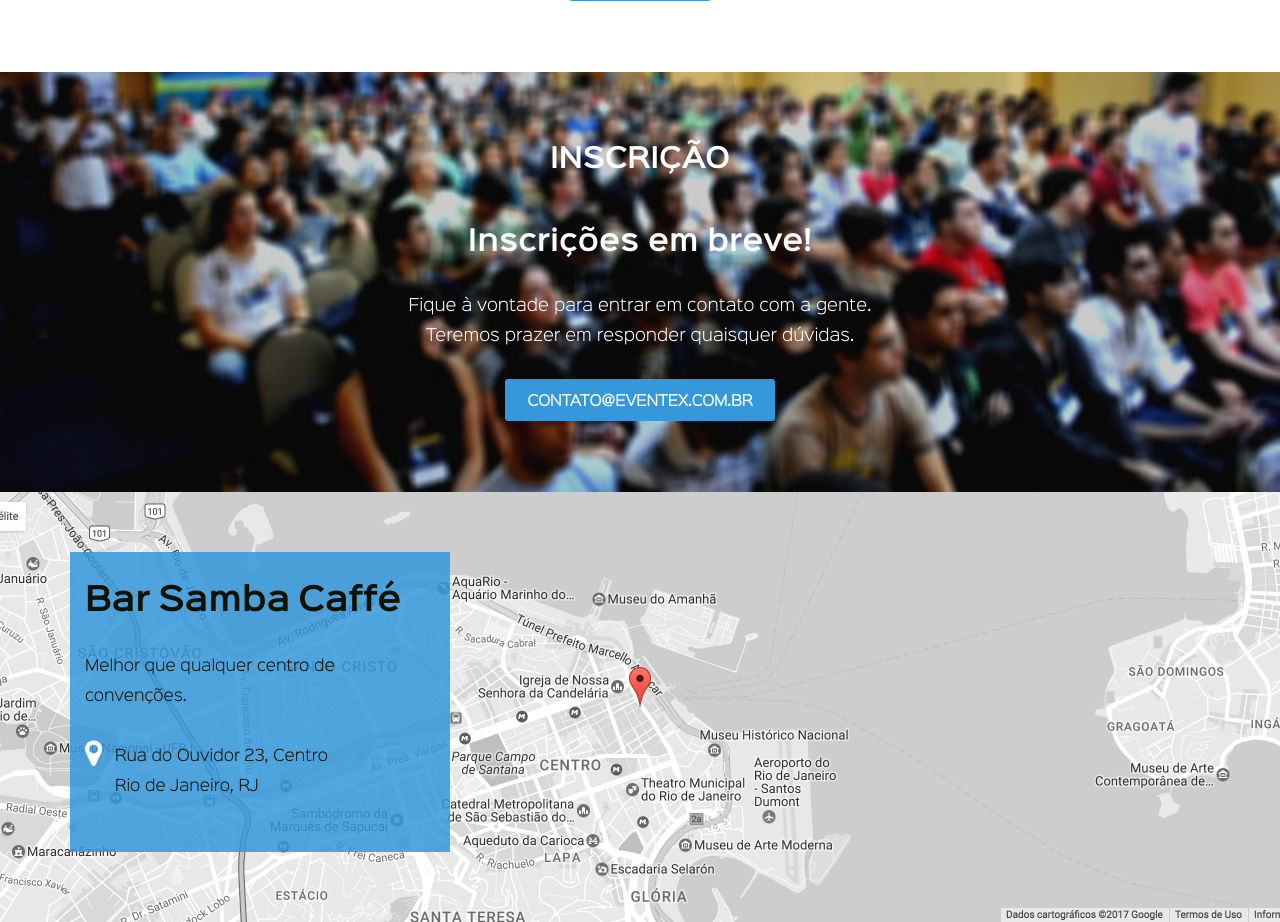
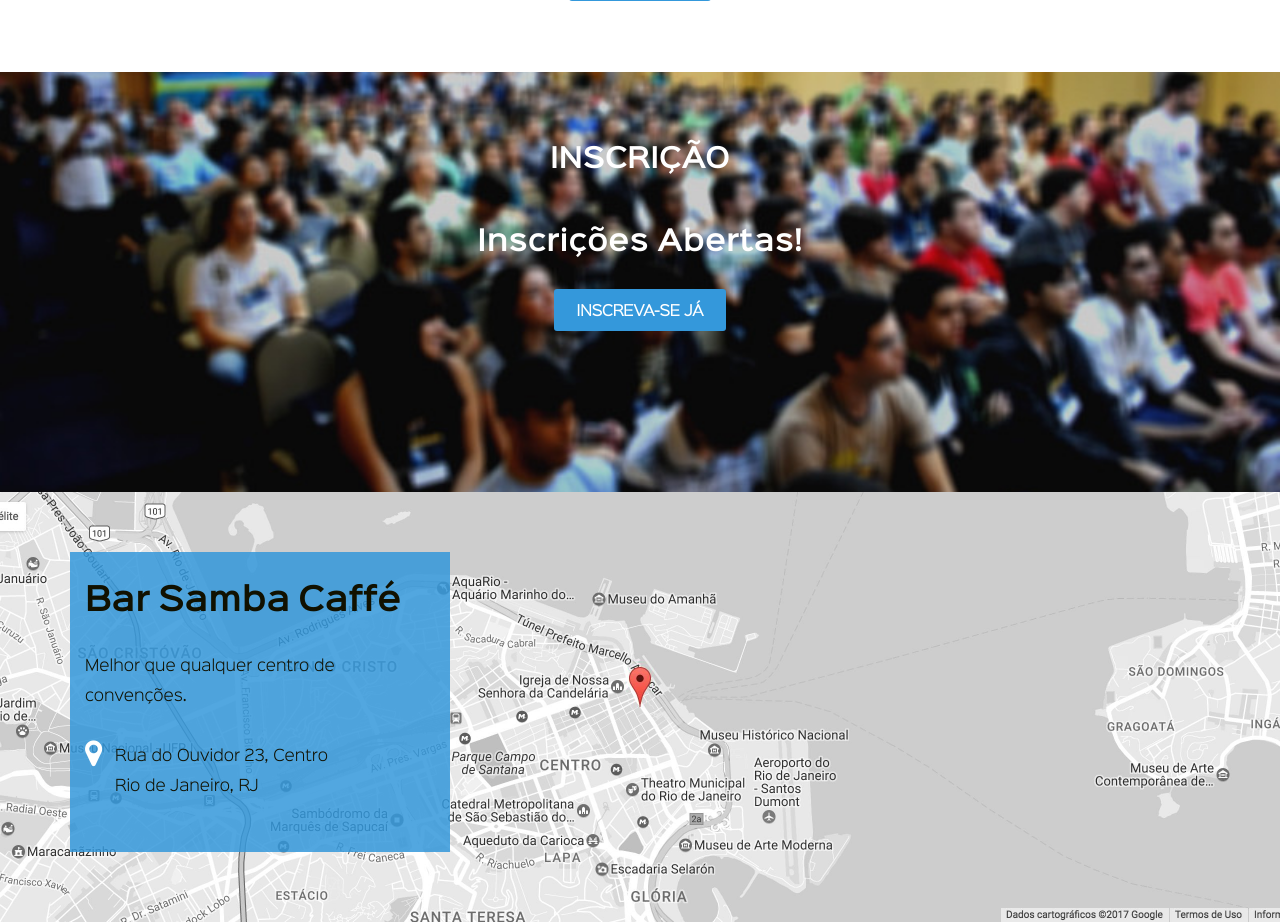
Before and after one commit to tiagolch/eventex_tiago, a Django app: page / in a window 1280 px wide. Shown: the part 1818-2740 px from the top of the page. Run offline with Django 4.2, Linux system fonts and the light colour scheme; some libraries are stand-ins or nearby versions.

Commit message:
Habilita inscrição
Signed-off-by: tiagolch <tiagolch@hotmail.com>

```diff
--- a/eventex/core/templates/index.html
+++ b/eventex/core/templates/index.html
@@ -109,9 +109,8 @@
             <div class="register row">
                 <div class="text-align-center row desktop-12 padding-top-2 min-h-14 container">
                 	<h2>Inscrição</h2>
-                	<h3>Inscrições em breve!</h3>
-                    <p>Fique à vontade para entrar em contato com a gente.<br>Teremos prazer em responder quaisquer dúvidas.</p>
-                	<a class="btn-basic btn-blue" href="mailto:contato@eventex.com.br">contato@eventex.com.br</a>
+                	<h3>Inscrições Abertas!</h3>
+                	<a class="btn-basic btn-blue" href="{% url 'inscricao' %}">Inscreva-se Já</a>
                 </div>
             </div>
         </section>
--- a/eventex/core/tests.py
+++ b/eventex/core/tests.py
@@ -11,3 +11,6 @@ class HomeTest(TestCase):
     def test_template(self):
         """Must use index.html"""
         self.assertTemplateUsed(self.response, 'index.html')
+
+    def test_subscription_link(self):
+        self.assertContains(self.response, 'href=')
--- a/eventex/subscriptions/tests.py
+++ b/eventex/subscriptions/tests.py
@@ -57,7 +57,6 @@ class SubscribePostTest(TestCase):
 
         self.assertEqual(expect, email.subject)
 
-
     def test_subscription_email_from(self):
         email = mail.outbox[0]
         expect = 'contato@eventex.com.br'
--- a/eventex/urls.py
+++ b/eventex/urls.py
@@ -5,6 +5,6 @@ from eventex.subscriptions.views import subscribe
 
 urlpatterns = [
     path('admin/', admin.site.urls),
-    path('inscricao/', subscribe),
+    path('inscricao/', subscribe, name='inscricao'),
     path('', eventex.core.views.home, name='home'),
 ]
```
